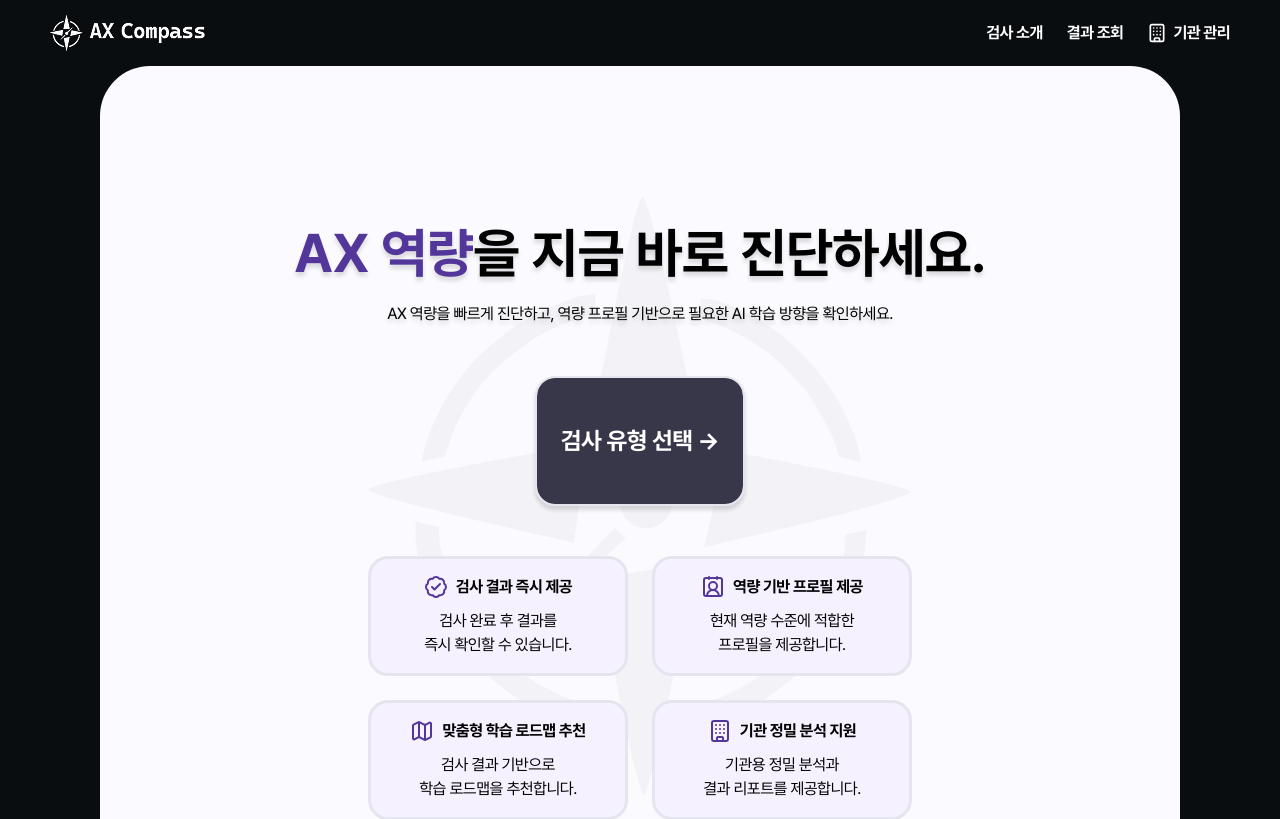
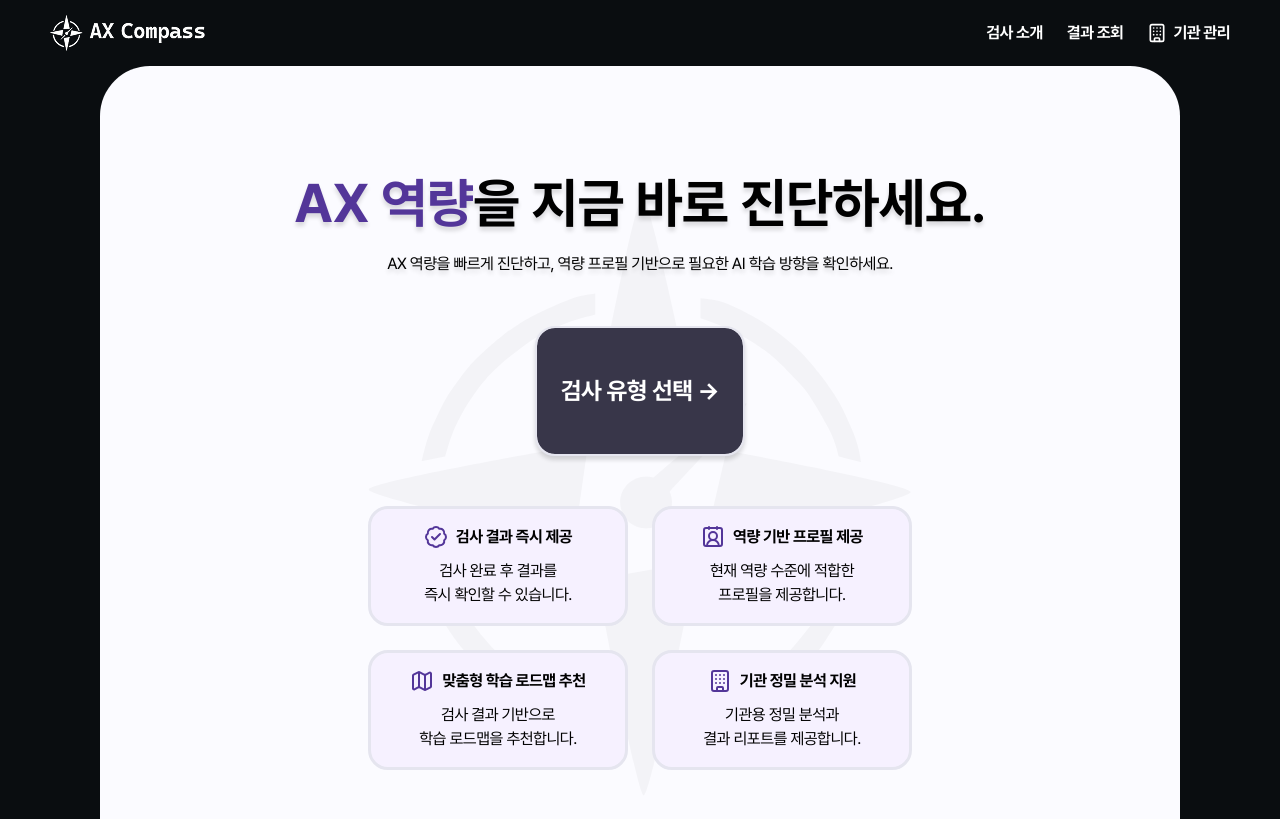
Before and after one commit to helloworldlabs-projects/AX-Compass, a Next.js app: page / in a window 1280 px wide. Shown: the top 819 px of the page. Built offline with nearby package versions, Linux system fonts and the light colour scheme.

Commit message:
fix(style): Container 패딩 수정

```diff
--- a/app/(home)/page.tsx
+++ b/app/(home)/page.tsx
@@ -13,7 +13,7 @@ import {
 
 export default function Home() {
   return (
-    <Container className="pt-[25px] pb-[150px] lg:pt-[100px]">
+    <Container className="pt-[25px] pb-[100px] lg:pt-[50px]">
       <CompassIcon className="absolute top-[130px] left-1/2 h-[300px] w-[272px] -translate-x-1/2 lg:h-[600px] lg:w-[543px]" />
       <HeroSection />
       <AssessmentNeedSection />
```
